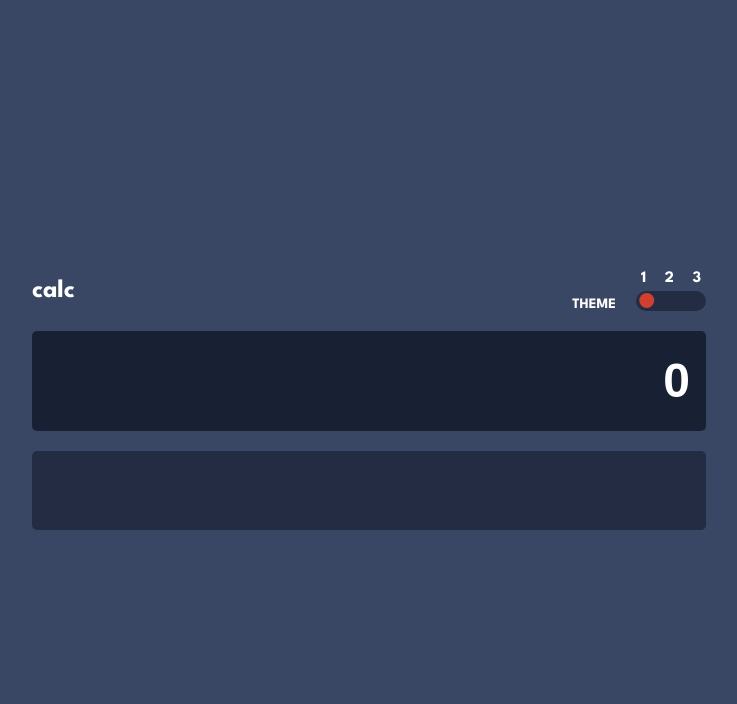
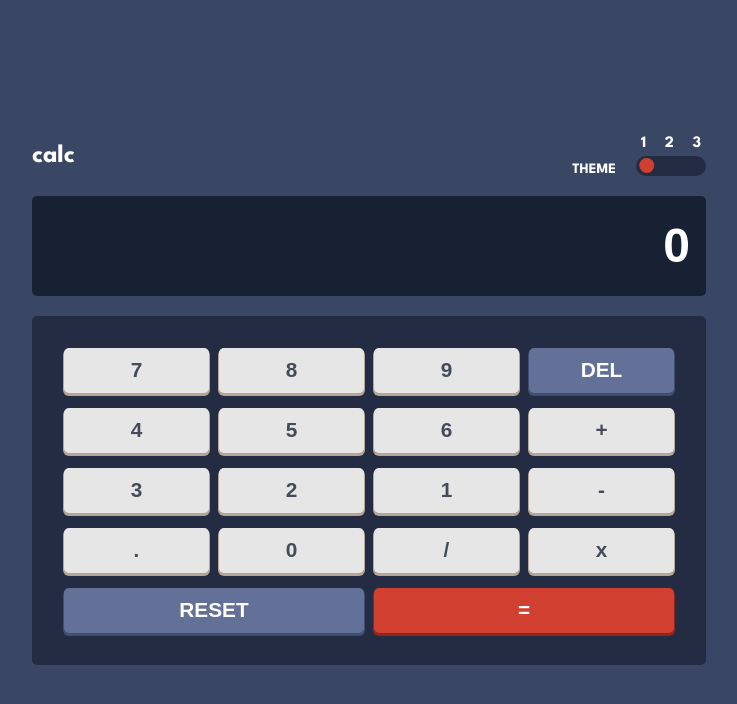
Before and after one commit to developer-luizcarlos/calculator-app, a Next.js app: page / in a window 1280 px wide. Shown: the top 704 px of the page, without its empty margins (308-1045 px from the left). Built offline with nearby package versions, Linux system fonts and the light colour scheme.

Commit message:
feat: implement button component

```diff
--- a/src/components/Calculator/Calculator.tsx
+++ b/src/components/Calculator/Calculator.tsx
@@ -8,6 +8,7 @@ import { useContext } from "react";
 
 import Header from "@/components/Header/Header";
 import Screen from "@/components/Screen/Screen";
+import Button from "../Button/Button";
 
 const Calculator: React.FC = () => {
   const { theme } = useContext<ThemeContextType | null>(ThemeContext)!;
@@ -20,8 +21,28 @@ const Calculator: React.FC = () => {
         <Header />
         <Screen value={0} />
         <div className="calculator__keypad">
-          <div className="keypad__num-keys-container"></div>
-          <div className="keypad__calc-state-btns-container"></div>
+          <div className="keypad__num-keys-container">
+            <Button title="7" type="Numeric" onClick={() => ""} />
+            <Button title="8" type="Numeric" onClick={() => ""} />
+            <Button title="9" type="Numeric" onClick={() => ""} />
+            <Button title="del" type="Delete" onClick={() => ""} />
+            <Button title="4" type="Numeric" onClick={() => ""} />
+            <Button title="5" type="Numeric" onClick={() => ""} />
+            <Button title="6" type="Numeric" onClick={() => ""} />
+            <Button title="+" type="Operator" onClick={() => ""} />
+            <Button title="3" type="Numeric" onClick={() => ""} />
+            <Button title="2" type="Numeric" onClick={() => ""} />
+            <Button title="1" type="Numeric" onClick={() => ""} />
+            <Button title="-" type="Operator" onClick={() => ""} />
+            <Button title="." type="Numeric" onClick={() => ""} />
+            <Button title="0" type="Numeric" onClick={() => ""} />
+            <Button title="/" type="Numeric" onClick={() => ""} />
+            <Button title="x" type="Operator" onClick={() => ""} />
+          </div>
+          <div className="keypad__calc-state-btns-container">
+            <Button title="reset" type="Reset" onClick={() => ""} />
+            <Button title="=" type="Result" onClick={() => ""} />
+          </div>
         </div>
       </div>
     </div>
```
